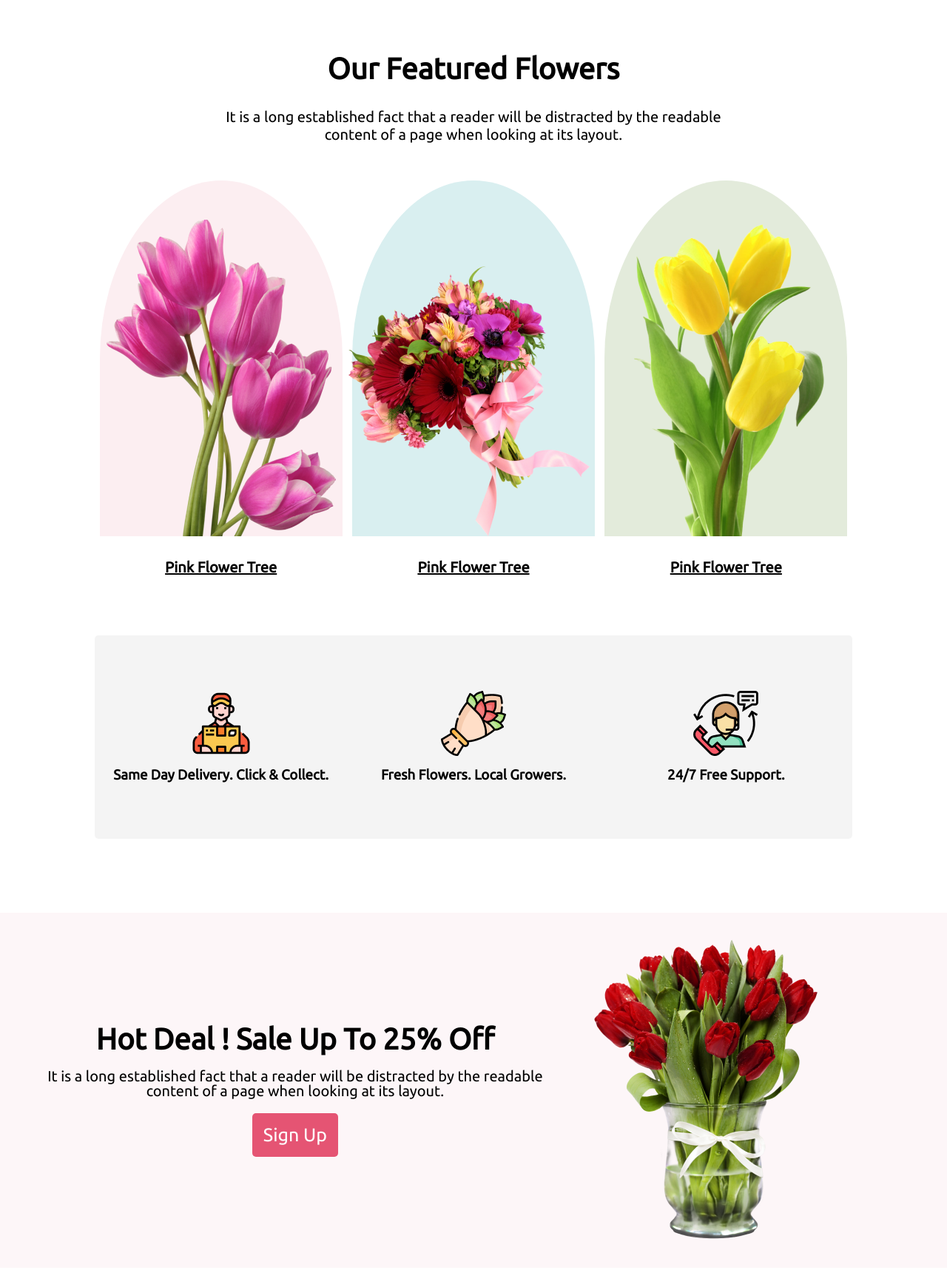
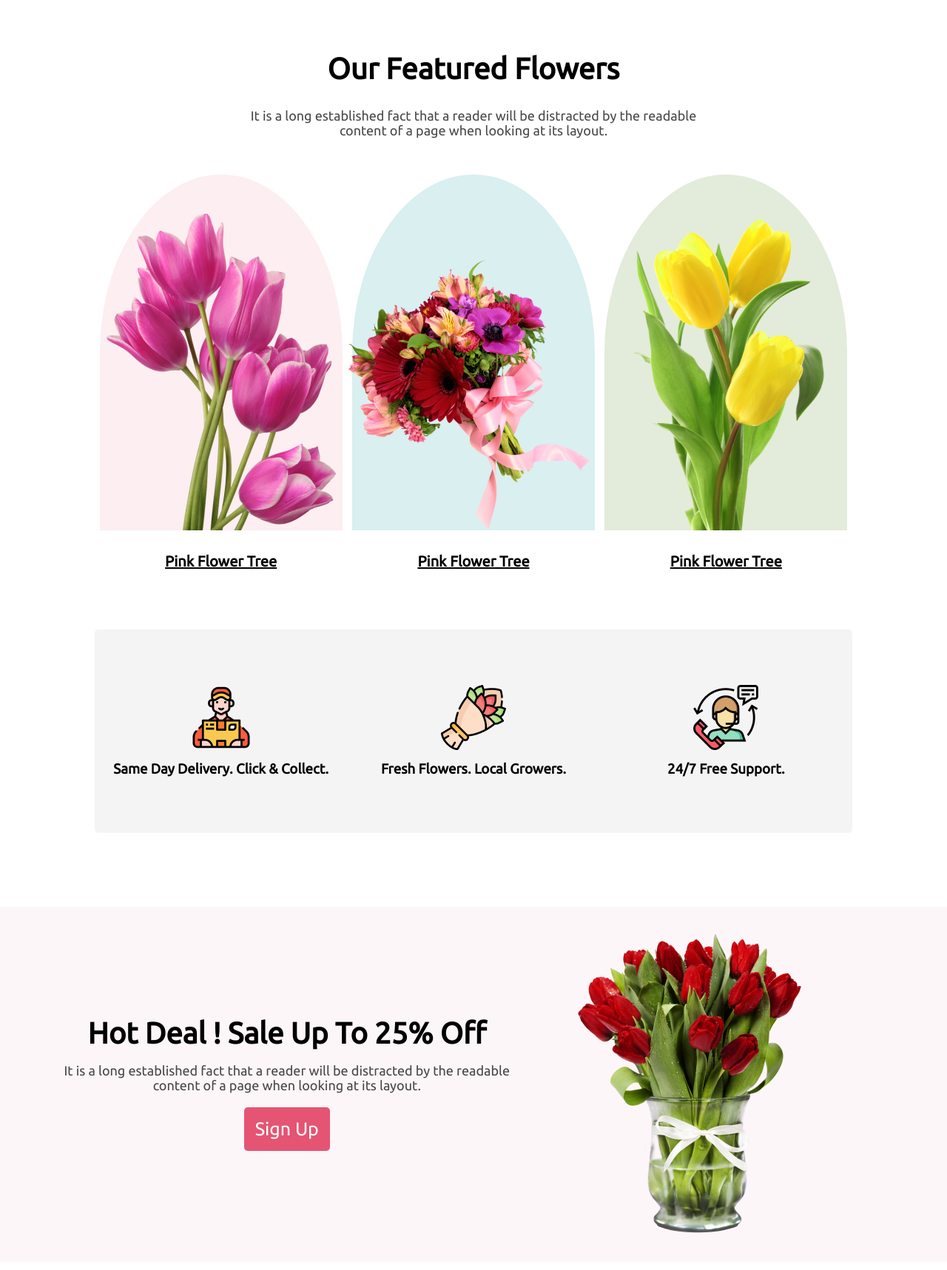
Before and after one commit to 26sudipta/Online_Flower_Shop, a plain HTML site: page index.html in a window 1280 px wide. Shown: the part 900-2617 px from the top of the page at 74% size. Drawn offline with Linux system fonts and the light colour scheme.

Commit message:
4rd commit

```diff
--- a/style.css
+++ b/style.css
@@ -37,8 +37,10 @@ button {
   padding: 20px;
 }
 #sec1 > p {
-  font-size: 20px;
+  font-size: 18px;
   padding: 10px 0 50px 0;
+  line-height: 20px;
+  color: rgba(0, 0, 0, 0.718);
 }
 #cards {
   display: flex;
@@ -107,9 +109,10 @@ button {
 }
 .deal p {
   text-align: center;
-  font-size: 20px;
+  font-size: 18px;
   line-height: 20px;
   padding: 20px 0px;
+  color: rgba(0, 0, 0, 0.718);
 }
 .deal button {
   display: block;
@@ -192,9 +195,10 @@ footer h1 {
 }
 footer p {
   text-align: center;
-  font-size: 20px;
+  font-size: 18px;
   line-height: 20px;
   padding: 10px;
+  color: rgba(255, 255, 255, 0.59);
 }
 footer h6 {
   text-align: center;
```
